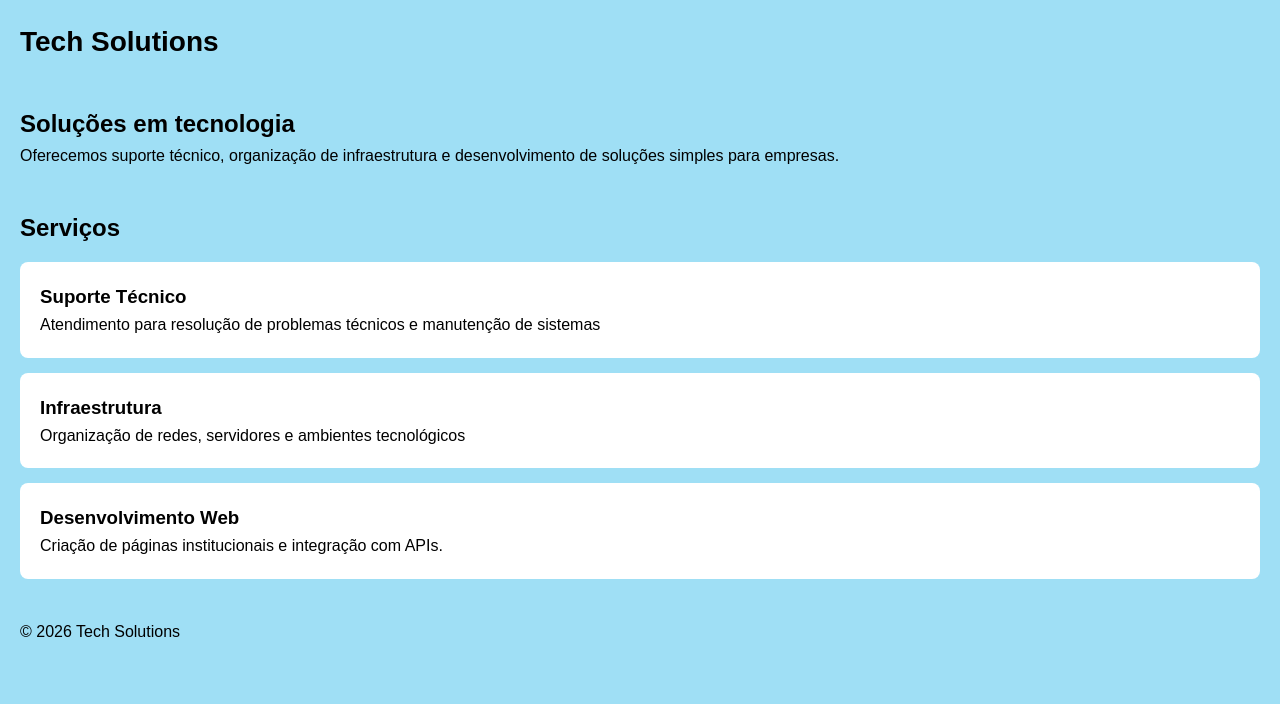
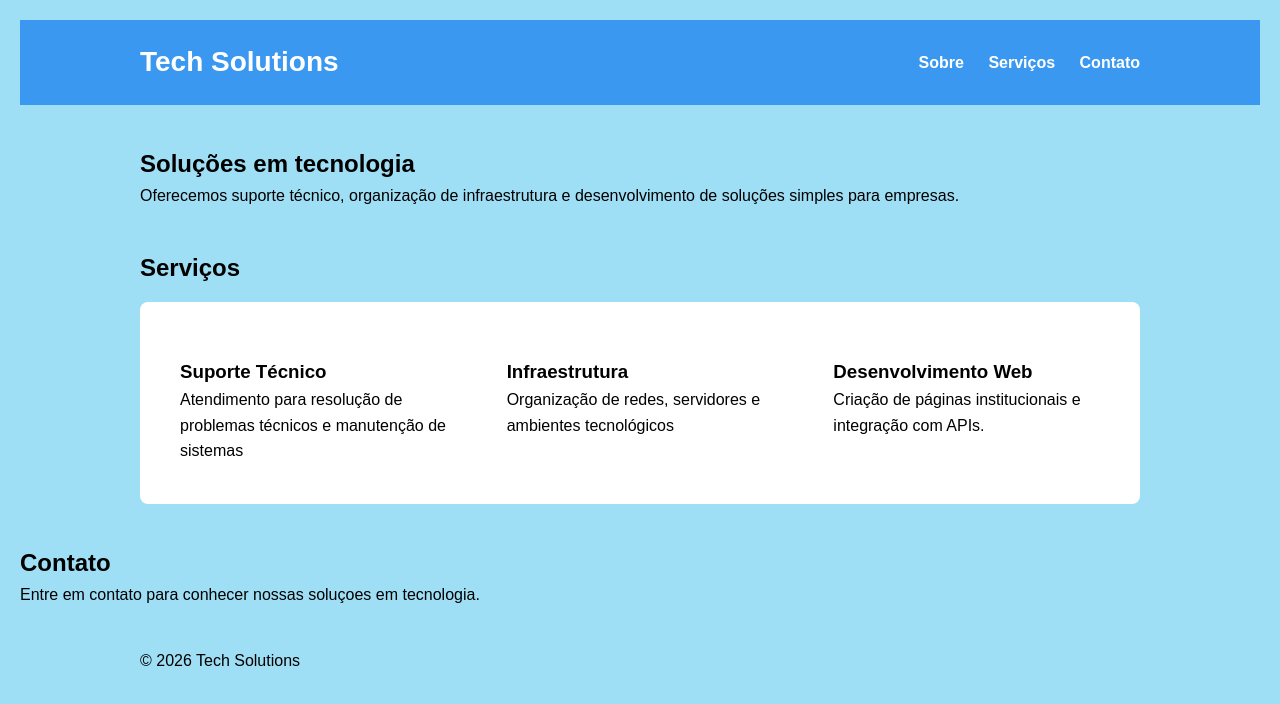
Before and after one commit to AgricioVitoretti/site-institucional-tech, a plain HTML site: page frontend/index.html in a window 1280 px wide. Drawn offline with Linux system fonts and the light colour scheme; no server answers.

Commit message:
Adicao de classes e estilizacao, e começando a implementar a funcao nav

```diff
--- a/frontend/index.html
+++ b/frontend/index.html
@@ -11,11 +11,22 @@
     <body>
 
         <header>
+            <div class="container">
             <h1>Tech Solutions</h1>
+                <nav>
+                    <a href="#sobre">Sobre</a>
+                    <a href="#serviços">Serviços</a>
+                    <a href="#contato">Contato</a>
+                </nav>
+
+            </div>
         </header>
 
         <main>
-            <section>
+            <div class="container">
+
+            <!-- seção apresentação -->
+            <section id="sobre">
                 <h2>Soluções em tecnologia</h2>
 
                 <p>
@@ -23,28 +34,36 @@
                     e desenvolvimento de soluções simples para empresas.
                 </p>
             </section>
-            <section>
+            <section id="servicos">
                 <h2>Serviços</h2>
-
-                <div>
+            <div class="servicos">
+                <div class="servico">
                     <h3>Suporte Técnico</h3>
                     <p>Atendimento para resolução de problemas técnicos e manutenção de sistemas</p>
                 </div>
 
-                <div>
+                <div class="servico">
                     <h3>Infraestrutura</h3>
                     <p>Organização de redes, servidores e ambientes tecnológicos</p>
                 </div>
 
-                <div>
+                <div class="servico">
                     <h3>Desenvolvimento Web</h3>
                     <p>Criação de páginas institucionais e integração com APIs.</p>
                 </div>
+            </div>
+            </section>
+            </div>
+            <section id="contato">
+                <h2>Contato</h2>
+                <p>Entre em contato para conhecer nossas soluçoes em tecnologia.</p>
             </section>
         </main>
 
         <footer>
+            <div class="container">
             <p>© 2026 Tech Solutions</p>
+            </div>
         </footer>
 
         <script src="script.js"></script>
--- a/frontend/style.css
+++ b/frontend/style.css
@@ -13,7 +13,16 @@ body {
 }
 
 header {
+    background-color: rgb(58, 152, 240);
+    color: white;
+    padding: 20px 0;
     margin-bottom: 40px;
+}
+
+header .container{
+    display: flex;
+    justify-content: space-between;
+    align-items: center;
 }
 
 header h1 {
@@ -30,3 +39,29 @@ section div {
     margin-top: 15px;
     border-radius: 8px;
 }
+
+.servicos {
+    display: flex;
+    gap: 20px;
+    flex-wrap: wrap;
+}
+
+.servico {
+    background-color: white;
+    padding: 20px;
+    border-radius: 8px;
+    flex: 1;
+    min-width: 250px;
+}
+
+.container {
+    max-width: 1000px;
+    margin: 0 auto;
+}
+
+nav a {
+    color: white;
+    text-decoration: none;
+    margin-left: 20px;
+    font-weight: bold;
+}
```
